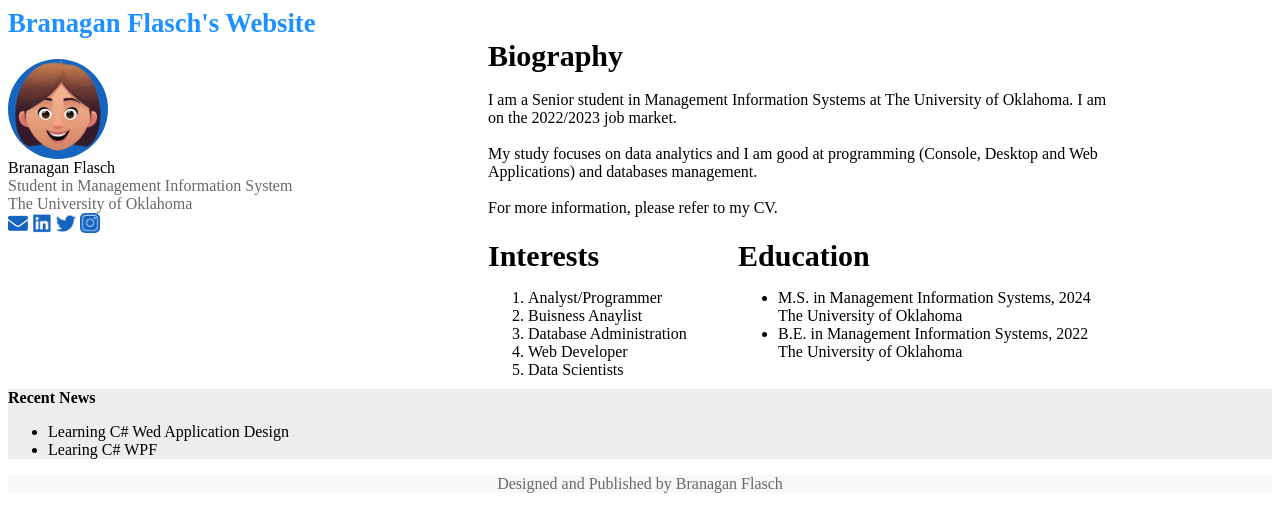
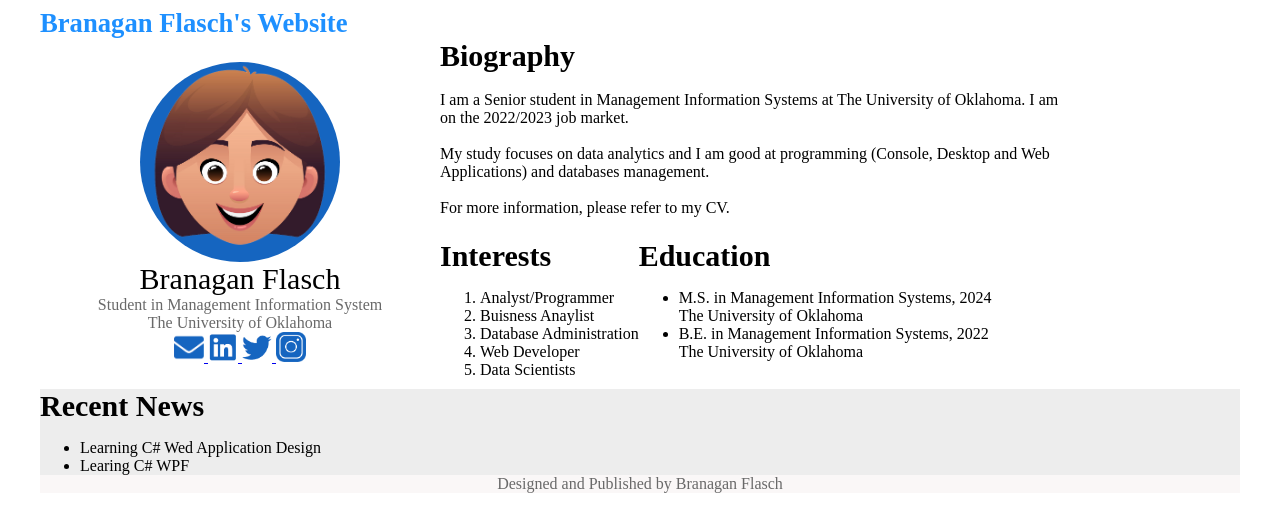
Before and after one commit to Bflasch/Bflasch.github.io, a plain HTML site: page 1023/Index.html in a window 1280 px wide. Drawn offline with Linux system fonts and the light colour scheme.

Commit message:
1023
In class

```diff
--- a/1023/Index.html
+++ b/1023/Index.html
@@ -16,14 +16,24 @@
         }
         #left
         {
-            width: 480px;
-            padding-top: 20px;
+            width: 400px;
+            display:flex;
+            flex-direction:column;
+            justify-content:center;
+            align-items:center;
+           /* padding-top: 20px;
+            text-align: center;*/
+        }
+        #right
+        {
+            width:800px;
         }
         #top
         {
             height: 200px;
             width:625px;
-            align-items:center;
+
+
         }
         #bottom
         {
@@ -31,23 +41,57 @@
             flex-direction: row;
             height: 150px;
         }
+        #main
+        {
 
+    width:1200px;
+    margin-left:auto;
+    margin-right: auto;
+        }
+        #links
+        {
 
-
+        }
 
 
     </style>
 </head>
 <body>
+    <div id="main">
+
+
     <div style="color:dodgerblue; font-size:20pt; font-weight:bold;">Branagan Flasch's Website</div>
 
     <div id="body">
         <div id="left">
-            <img src="head2.png" style="width:100px;border-radius:50%;" />
+            <div>
+                <img src="head2.png" style="width:200px;border-radius:50%;" />
+            </div>
+            <div style="font-size:30px;">
+                Branagan Flasch
+            </div>
+            <div style="color:dimgrey;">Student in Management Information System</div>
+            <div style="color:dimgrey;">The University of Oklahoma</div>
+            <div id="links">
+                <a href="mailto:xinglong.ju@ou.edu" target="_blank">
+                    <img src="email.png" style="width:30px;" />
+                   </a>
+                <a href="https://www.linkedin.com" target="_blank">
+                    <img src="linkedin.png" style="width:30px;" />
+                   </a>
+                <a href="https://twitter.com" target="_blank">
+                   <img src="twitter.png" style="width:30px;" />
+                   </a>
+                <a href="https://www.instagram.com" target="_blank">
+                     <img src="instagram.png" style="width:30px;" />
+                   </a>
+
+            </div>
+            <!--<img src="head2.png" style="width:200px;border-radius:50%; height:150px;" />
             <br />
-            <span style="text-align: center;">Branagan Flasch</span>
+            <span style="text-align: center; font-weight:bold; font-size:30px;">Branagan Flasch</span>
             <br />
-            <span style="color: dimgrey; text-align: center;">
+            <span style="color: dimgrey; text-align: center; font-size:20px;">
                 Student in Management Information System
                 <br />
                 The University of Oklahoma
@@ -56,7 +100,7 @@
             <img src="email.png" style="width:20px;" />
             <img src="linkedin.png" style="width:20px;" />
             <img src="twitter.png" style="width:20px;" />
-            <img src="instagram.png" style="width:20px;" />
+            <img src="instagram.png" style="width:20px;" />-->
         </div>
 
         <div id="right">
@@ -73,7 +117,7 @@
                      For more information, please refer to my CV.
             </div>
             <div id="bottom">
-                <div style="width:250px;">
+                <div>
                     <span style="font-weight:bold; font-size:30px;">
                     Interests
                     </span>
@@ -86,17 +130,19 @@
                     </ol>
                 </div>
 
-                <div style="width:375px;">
+                <div>
                     <span style="font-weight:bold; font-size:30px;">
                         Education
                     </span>
                     <ul>
                         <li>
                             M.S. in Management Information Systems, 2024
+                            <br />
                             The University of Oklahoma
                         </li>
                         <li>
                             B.E. in Management Information Systems, 2022
+                            <br />
                             The University of Oklahoma
                         </li>
                     </ul>
@@ -107,9 +153,9 @@
     </div>
 
     <div style="background-color:#ededed;">
-        <span style="font-weight:bold;">Recent News</span>
-        <br />
-        <ul>
+        <span style="font-weight:bold; font-size:30px;">Recent News</span>
+
+        <ul style="margin-bottom:0px;">
             <li>Learning C# Wed Application Design</li>
             <li> Learing C# WPF</li>
         </ul>
@@ -119,5 +165,8 @@
         Designed and Published by Branagan Flasch
     </div>
 
+
+        </div>
+
 </body>
 </html>
```
